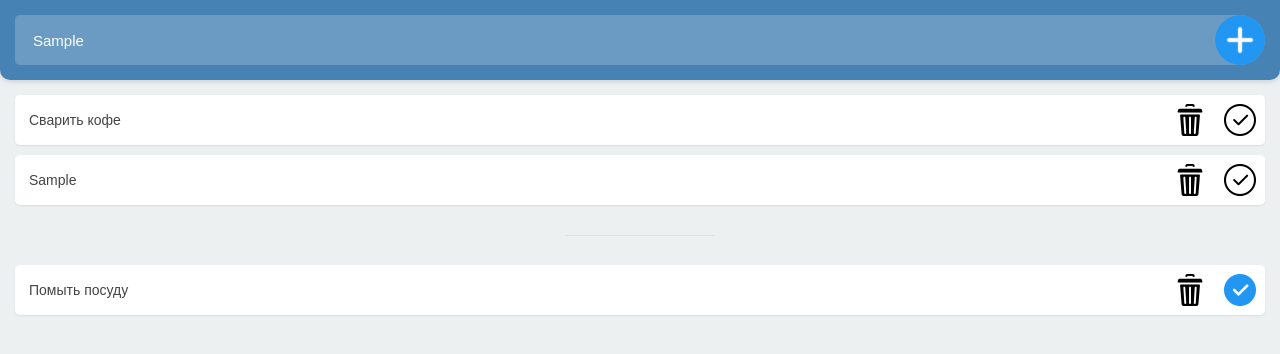
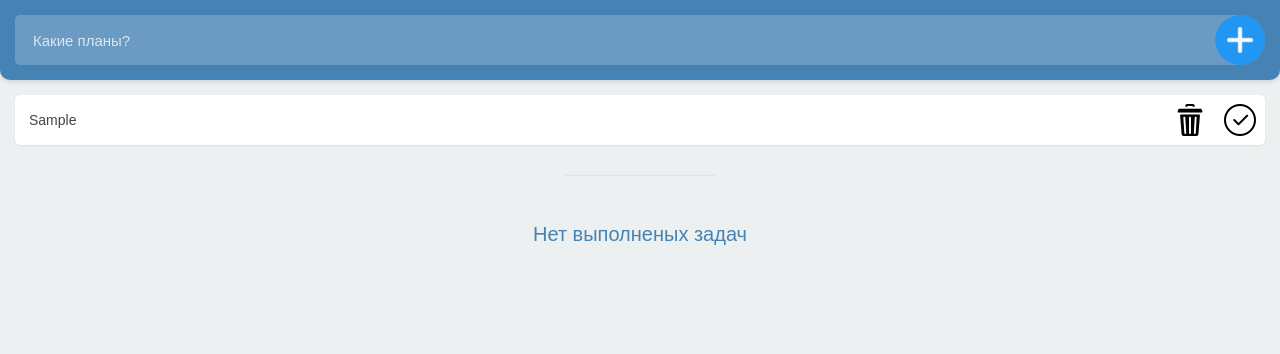
Before and after one commit to aliaksandr-bandziuk/glocourse-storage, a plain HTML site: page index.html in a window 1280 px wide. Both pictures are taken after typing "Sample" into the empty fields and a click on the button 1240 px from the left and 40 px from the top of the page. Drawn offline with Linux system fonts and the light colour scheme.

Commit message:
Сделал по примеру видео

```diff
--- a/css/style.css
+++ b/css/style.css
@@ -211,8 +211,10 @@ body {
 }
 
 .todo:empty:after {
-    content: 'Нет задач';
+    content: 'Нет задач. Добавьте их через графу "какие планы"!';
     margin: 15px 0 0 0;
+    color: #4682b4;
+    font-size: 20px;
 }
 
 .todo-completed:empty:after {
--- a/js/script.js
+++ b/js/script.js
@@ -9,25 +9,20 @@ todoList = document.querySelector('.todo-list'),
 // выполненные дела
 todoCompleted = document.querySelector('.todo-completed');
 
+
+let arrayItems = localStorage.getItem('todo') ? JSON.parse(localStorage.getItem('todo')) : [];
+
 // дела необходимо где-то хранить
 // для этого создаем массив
-const todoData = [
-    // для примера добавляем сюда два дела
-    {
-        value: 'Сварить кофе',
-        completed: false,
-    },
-    {
-        value: 'Помыть посуду',
-        completed: true,
-    }
-];
+const todoData = [];
 
 // пишем функцию, которая будет рендерить (добавлять) эти дела
 const render = function() {
     // очищаю строки от предыдущих дел, которые здесь были
     todoList.textContent = '';
     todoCompleted.textContent = '';
+    headerInput.value = '';
+
     // функция должна перебирать todoData
     todoData.forEach(function(item){
         // item — это целый объект из todoData (в фигурных скобках)
@@ -71,7 +66,21 @@ const render = function() {
             // чтобы это сработало, надо вызвать функцию render();
             // да, вызвать эту функцию внутри себя
             render();
-        })
+        });
+
+        const todoRemove = li.querySelector('.todo-remove');
+
+        // удаляю данные
+        todoRemove.addEventListener('click', function(){
+            todoData.pop();
+            li.remove();
+            localStorage.removeItem('todo');
+            });
+
+
+        // записываем инфу в локал сторэдж
+        localStorage.setItem('todo', JSON.stringify(todoData));
+
     });
 };
 
@@ -93,12 +102,25 @@ todoControl.addEventListener('submit', function(event){
         // false — еще не готово
         completed: false,
     };
+
+    // если в верхнем инпуте пусто или пробелы...
+    // ...то останавливаем все
+    if (headerInput.value.trim() ==='') {
+        return;
+    }
+
     // добавляю в массив (todoData) новый объект (newTodo)
     // push — это "добавить"
     todoData.push(newTodo);
 
     // добавляю функцию render(), чтобы обновился список дел
     render();
+});
+
+// переключаю кнопки с галочкой
+arrayItems.forEach(function(item){
+    todoData.push(item);
+
 });
 
 // запускаю рендер как только страница загрузилась
```
